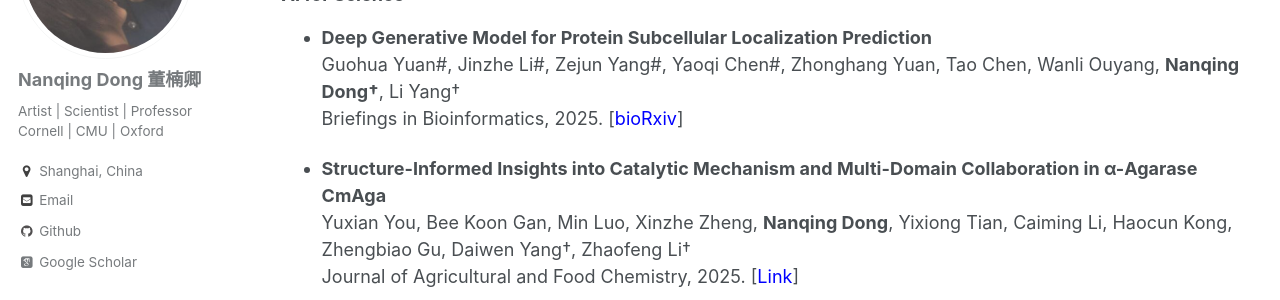
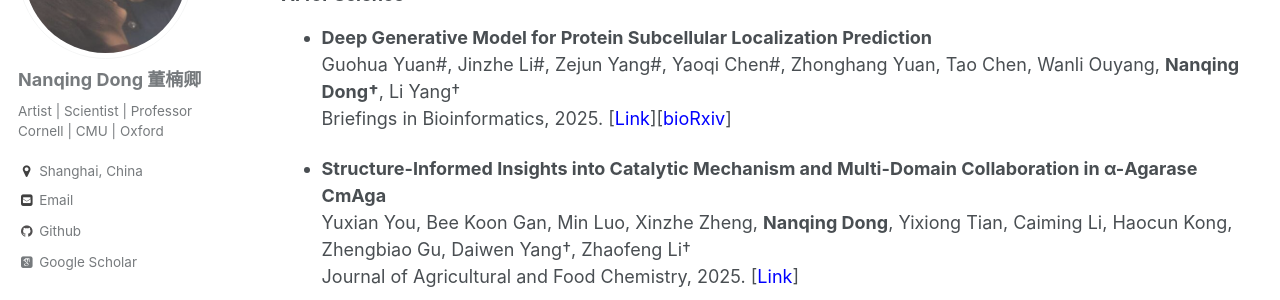
Before and after one commit to eveningdong/eveningdong.github.io, a Jekyll site: the page built from _pages/publication.md, in a window 1280 px wide and 900 px high, scrolled down 1133 px. Shown: the part 152-452 px from the top of the window. Built offline with Jekyll 4.4.1, drawn with Linux system fonts in a browser that asks for light colours; some web fonts are replaced.

Commit message:
Update publication.md

```diff
--- a/_pages/publication.md
+++ b/_pages/publication.md
@@ -45,11 +45,12 @@ author_profile: true
 ### AI for Science
 * **Deep Generative Model for Protein Subcellular Localization Prediction**
   Guohua Yuan#, Jinzhe Li#, Zejun Yang#, Yaoqi Chen#, Zhonghang Yuan, Tao Chen, Wanli Ouyang, **Nanqing Dong†**, Li Yang†
-  Briefings in Bioinformatics, 2025. [[<span style="color:blue">bioRxiv</span>]](https://www.biorxiv.org/content/10.1101/2024.10.29.620765v2.abstract)
+  Briefings in Bioinformatics, 2025.  [[<span style="color:blue">Link</span>]](https://doi.org/10.1093/bib/bbaf152)[[<span style="color:blue">bioRxiv</span>]](https://www.biorxiv.org/content/10.1101/2024.10.29.620765v2.abstract)
 
 * **Structure-Informed Insights into Catalytic Mechanism and Multi-Domain Collaboration in α-Agarase CmAga**
   Yuxian You, Bee Koon Gan, Min Luo, Xinzhe Zheng, **Nanqing Dong**, Yixiong Tian, Caiming Li, Haocun Kong, Zhengbiao Gu, Daiwen Yang†, Zhaofeng Li†
   Journal of Agricultural and Food Chemistry, 2025. [[<span style="color:blue">Link</span>]](https://pubs.acs.org/doi/10.1021/acs.jafc.5c02175)
+
 
 * **π-PrimeNovo: An Accurate and Efficient Non-Autoregressive Deep Learning Model for De Novo Peptide Sequencing**
   Xiang Zhang#, Tianze Ling#, Zhi Jin#, Sheng Xu#, Zhiqiang Gao, Boyan Sun, Zijie Qiu, Jiaqi Wei, **Nanqing Dong**, Guangshuai Wang, Guibin Wang, Leyuan Li, Muhammad Abdul-Mageed, Laks V.S. Lakshmanan, Fuchu He, Wanli Ouyang†, Cheng Chang†, Siqi Sun†.
```
